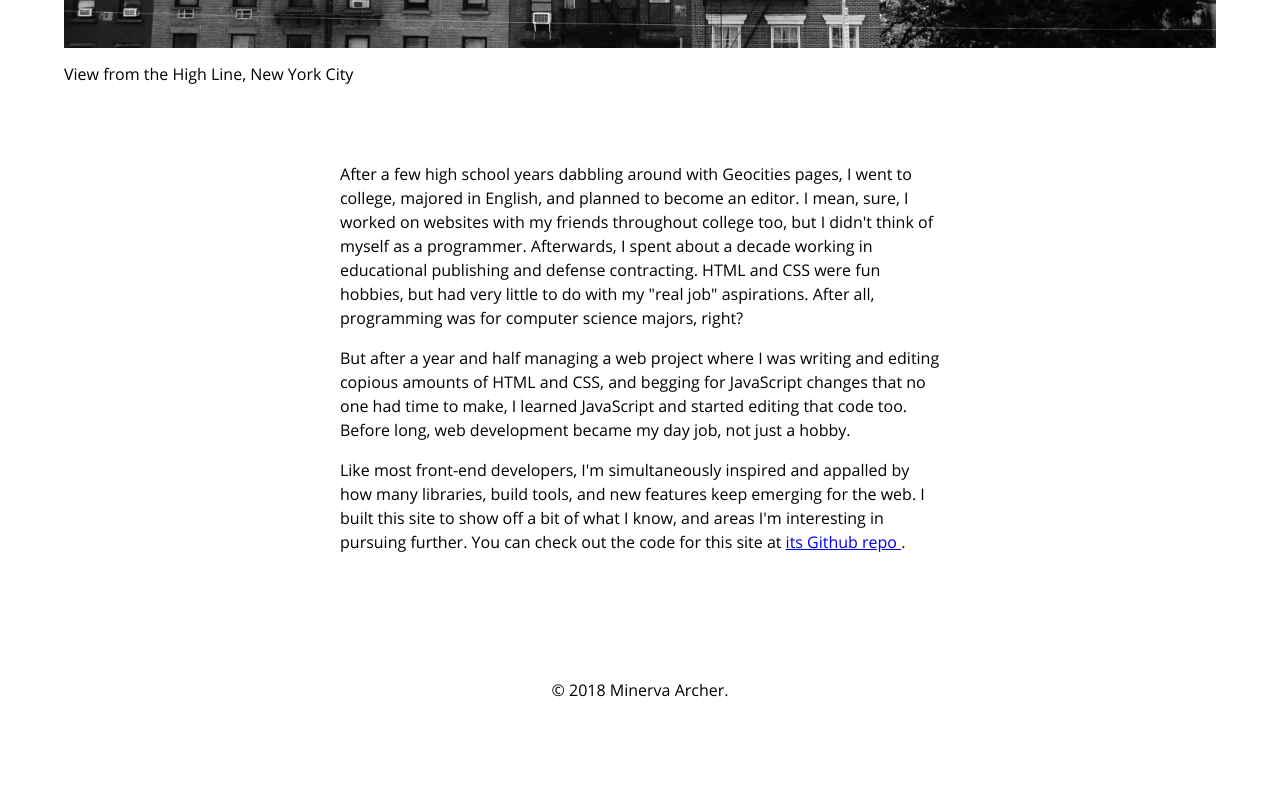
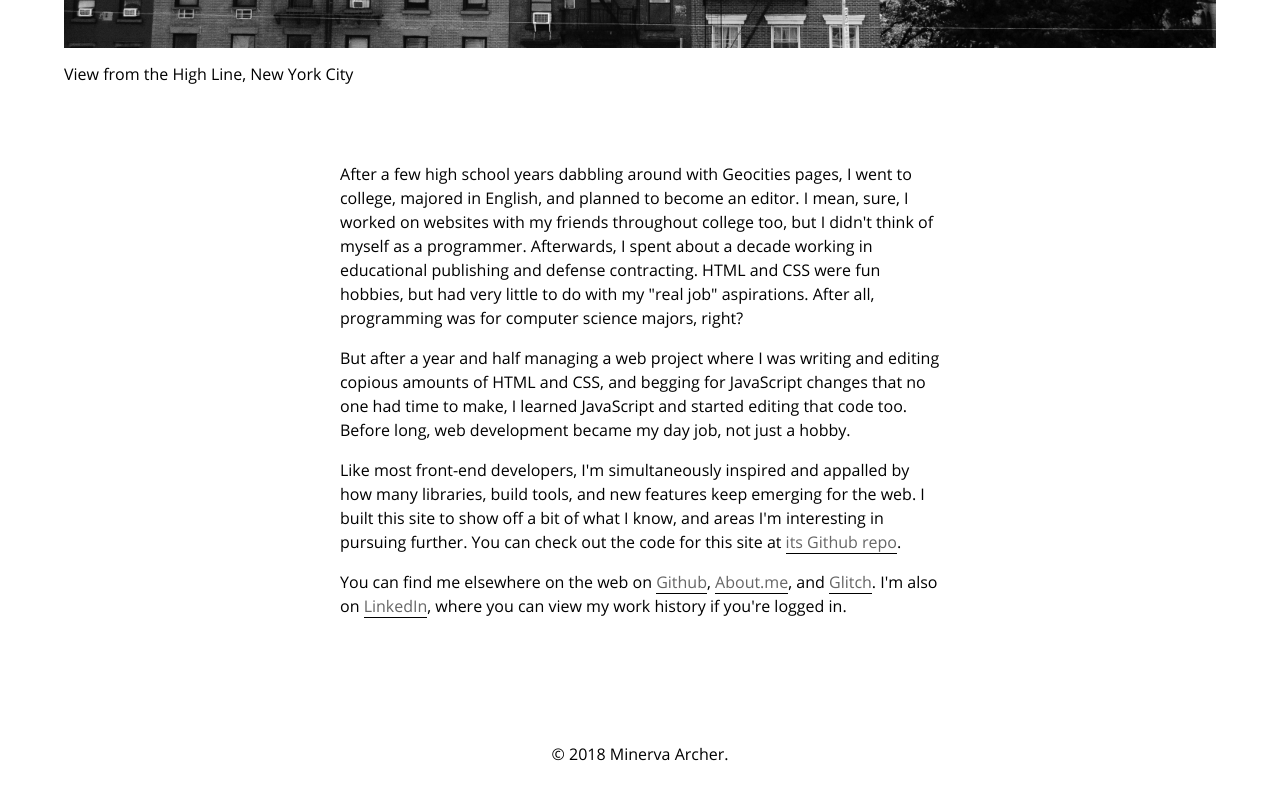
Before and after one commit to MinervaArcher/minervaarcher-vue, a Vue app: page /about in a window 1280 px wide. Shown: the part 1246-2046 px from the top of the page. Before the commit the page ends 1992 px from the top, so only its background shows below. Built offline with nearby package versions, Linux system fonts and the light colour scheme.

Commit message:
link style adjustments, updating About text

```diff
--- a/src/components/ProjectBlock.vue
+++ b/src/components/ProjectBlock.vue
@@ -37,6 +37,8 @@ export default {
 </script>
 
 <style lang="scss">
+@import '../scss/_colors.scss';
+
 .project-block {
   display: block;
   width: 100%;
@@ -50,6 +52,16 @@ export default {
     padding: 2rem;
     font-size: 1.2rem;
     line-height: 1.6em;
+  }
+
+  a {
+    text-decoration: none;
+    color: $gray;
+    border-bottom: 1px solid $black;
+
+    &:hover, &:focus, &:active {
+      color: $black;
+    }
   }
 
   .figure {
--- a/src/views/About.vue
+++ b/src/views/About.vue
@@ -1,6 +1,6 @@
 <template>
   <Page
-    head="Code like a girl"
+    head="Coding like a girl since 2013"
     subhead=""
   >
     <ProjectBlock
@@ -45,16 +45,41 @@
         I'm interesting in pursuing further. You can check out the code for this
         site at
         <a
-          href="https://github.com/minervaarcher-vue"
+          href="https://github.com/MinervaArcher/minervaarcher-vue"
           target="_blank"
           noopener
           noreferrer
-        >
-          its Github repo
-        </a>.
+        >its Github repo</a>.
       </p>
       <p>
-
+        You can find me elsewhere on the web on
+        <a
+          href="https://github.com/MinervaArcher"
+          target="_blank"
+          noopener
+          noreferrer
+        >Github</a>,
+        <a
+          href="https://about.me/minerva_archer"
+          target="_blank"
+          noopener
+          noreferrer
+        >About.me</a>,
+        and
+        <a
+          href="https://glitch.com/@MinervaArcher"
+          target="_blank"
+          noopener
+          noreferrer
+        >Glitch</a>.
+        I'm also on
+        <a
+          href="https:/www.linkedin.com/in/minerva-a-12a5a85b"
+          target="_blank"
+          noopener
+          noreferrer
+        >LinkedIn</a>,
+        where you can view my work history if you're logged in.
       </p>
     </div>
   </Page>
@@ -73,17 +98,29 @@ export default {
 };
 </script>
 
-<style>
+<style lang="scss">
+@import '../scss/_colors.scss';
+
 .detail-text {
   width: 100%;
   text-align: center;
   margin-bottom: 4em;
-}
 
-.detail-text p {
-  text-align: left;
-  line-height: 1.5em;
-  margin: 0 auto 1em;
+  p {
+    text-align: left;
+    line-height: 1.5em;
+    margin: 0 auto 1em;
+  }
+
+  a {
+    text-decoration: none;
+    color: $gray;
+    border-bottom: 1px solid $black;
+
+    &:hover, &:focus, &:active {
+      color: $black;
+    }
+  }
 }
 
 @media (min-width: 800px) {
```
